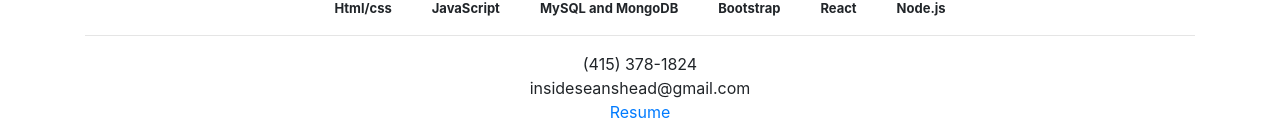
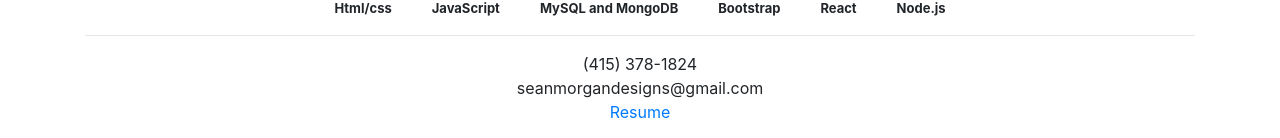
Before and after one commit to insideseanshead/react-portfolio, a React (Create React App) app: page / in a window 1280 px wide. Shown: the part 786-924 px from the top of the page. Built offline with nearby package versions, Linux system fonts and the light colour scheme.

Commit message:
updated email.

```diff
--- a/src/pages/contact/index.js
+++ b/src/pages/contact/index.js
@@ -53,7 +53,7 @@ export default function Contact() {
           <div className="col">
             <ul className="justify-content-center">
                 <li>(415) 378-1824</li>
-              <li>insideseanshead@gmail.com</li>
+              <li>seanmorgandesigns@gmail.com</li>
               <li>
                 <a href="https://drive.google.com/file/d/1WJ0RjLmokmPXnAiPWqg-sg4D83VAvQUs/view?usp=sharing" target="_blank">Resume</a>
               </li>
```
